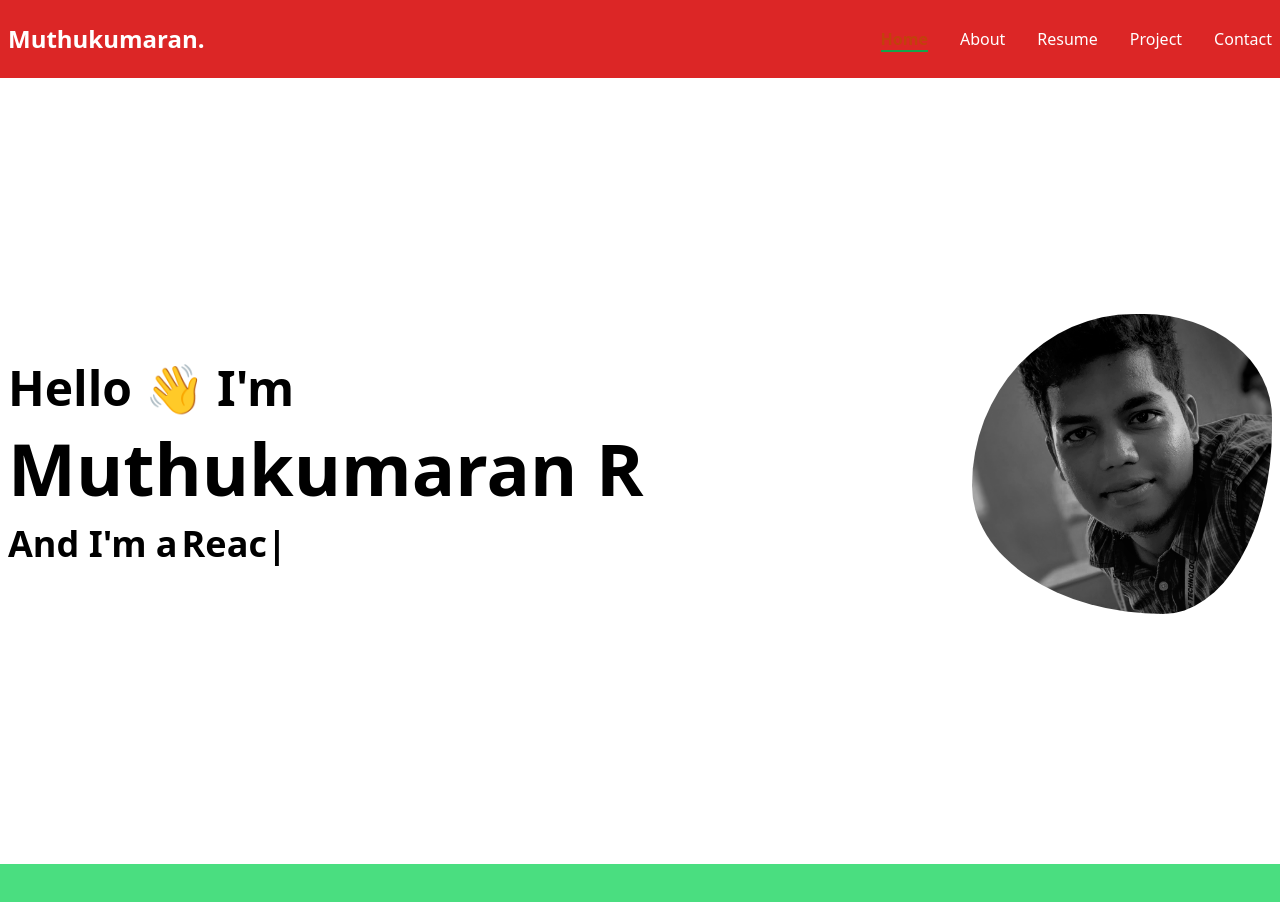
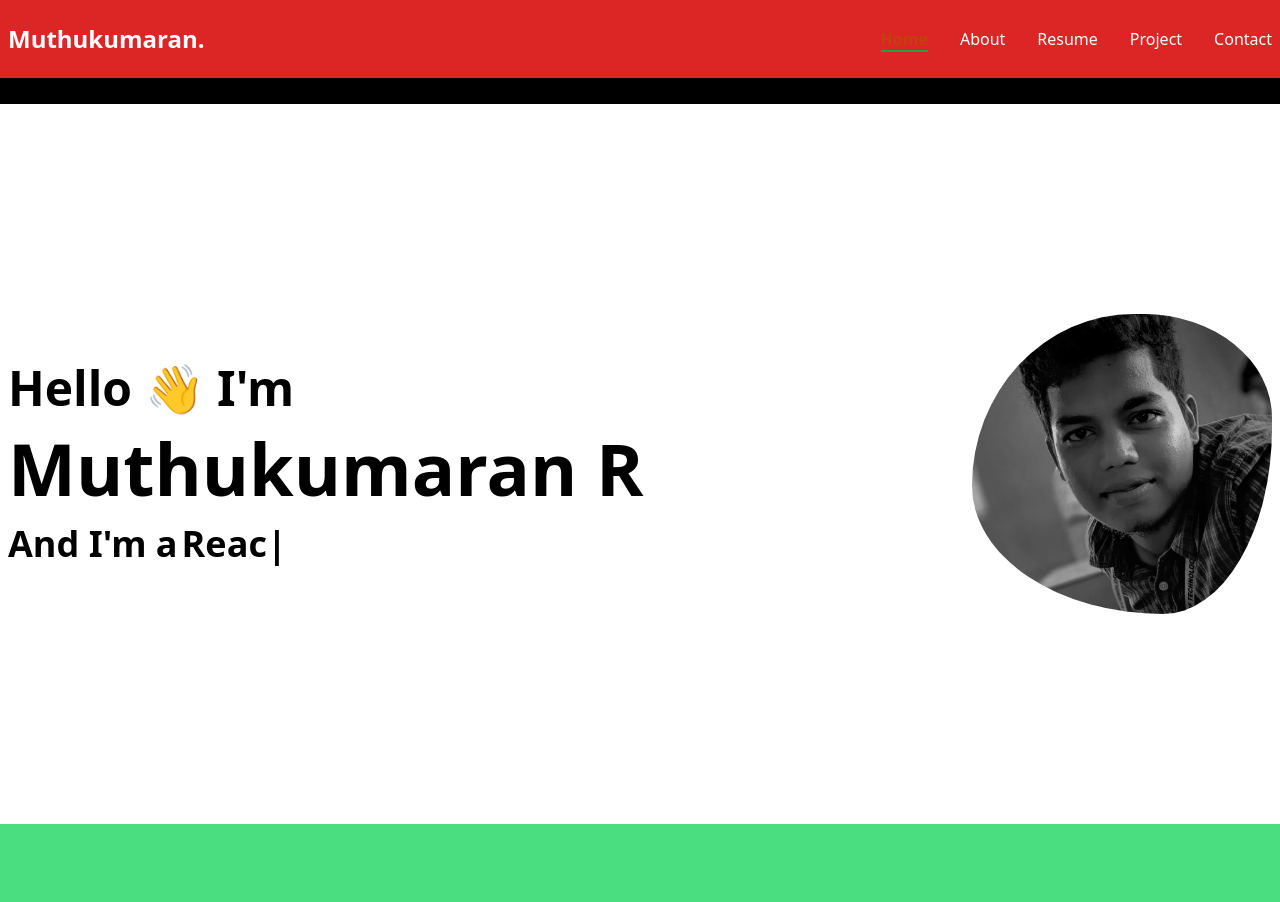
Before and after one commit to muthu050700/Muthukumaran-R-Protfolio, a React (Vite) app: page / in a window 1280 px wide. Shown: the top 902 px of the page. Built offline with nearby package versions, Linux system fonts and the light colour scheme.

Commit message:
checking

```diff
--- a/src/Components/Home.jsx
+++ b/src/Components/Home.jsx
@@ -88,7 +88,7 @@ const Home = () => {
     //   {/* </Fade> */}
     // </div>
     <>
-      <div className=" bg-white text-black  mt-[13vh] md:mt-[12.5vh] lg:mt-[10vh] xl:mt-[8vh] 2xl:mt-[4.5vh]  h-[87vh] md:h-[90vh] xl:h-[100vh] container mx-auto flex flex-col justify-center gap-10 md:flex-row md:items-center ">
+      <div className=" bg-white text-black mt-[13vh] h-[87vh] md:h-[90vh]  container mx-auto flex flex-col justify-center gap-10 md:flex-row md:items-center ">
         {/* Left side content */}
         <div className="flex flex-col ml-2 gap-2 md:flex-1 lg:gap-5">
           <p className="font-bold text-2xl md:text-3xl lg:text-5xl">
```
